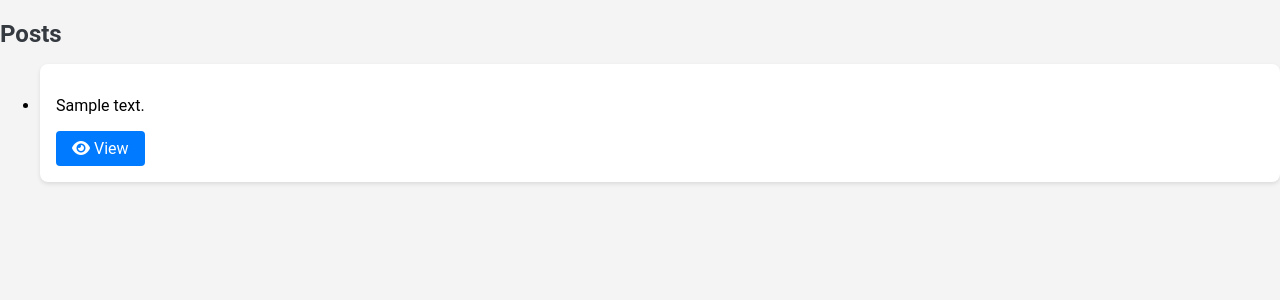
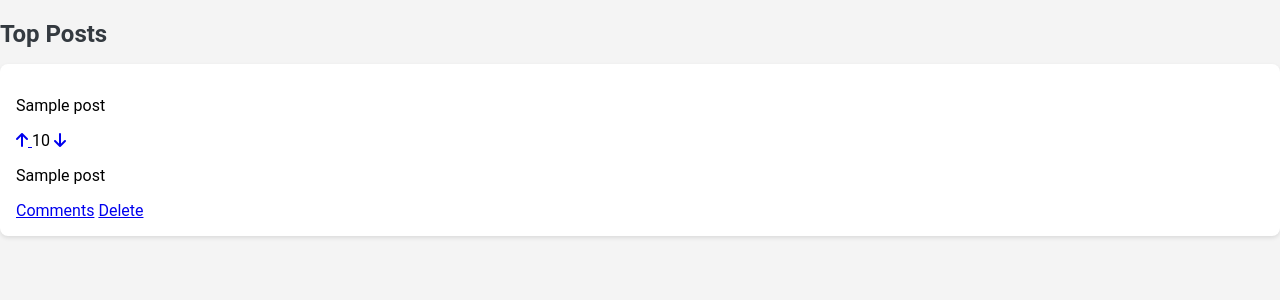
Before and after one commit to DiscuSauce/DiscuSauce, a Flask app: template templates/index.html in a window 1280 px wide. Shown: the part 111-411 px from the top of the page. Run offline with Flask 2, Linux system fonts and the light colour scheme; the visitor is signed in with stand-in values (Sample User, id 1); the template is opened without the code that fills it: most values are stand-ins (such as "Sample title", 1, 10 or a date in 2020).

Commit message:
Update index.html

```diff
--- a/templates/index.html
+++ b/templates/index.html
@@ -1,21 +1,34 @@
-{% extends 'base.html' %}
+{% extends "base.html" %}
 
-{% block title %}Home{% endblock %}
+{% block title %}Top Posts{% endblock %}
 
 {% block content %}
-<section class="posts">
-    <h2>Posts</h2>
-    <ul class="post-list">
+    <h2>Top Posts</h2>
+    <div class="post-list">
         {% for post in posts %}
-        <li class="post">
-            <p>{{ post.content }}</p>
-            <div class="post-actions">
-                <a href="{{ url_for('view_post', post_id=post.id) }}" class="btn btn-primary">
-                    <i class="fas fa-eye"></i> View
-                </a>
+            <div class="post">
+                <div class="post-header">
+                    <p class="author">{{ post[1] }}</p>
+                    <div class="votes">
+                        <a href="{{ url_for('vote', post_id=post[0], vote=1) }}" class="upvote {{ 'active' if user_votes.get(post[0]) == 1 else '' }}">
+                            <i class="fas fa-arrow-up"></i>
+                        </a>
+                        <span class="score">{{ post[3] - post[4] }}</span>
+                        <a href="{{ url_for('vote', post_id=post[0], vote=0) }}" class="downvote {{ 'active' if user_votes.get(post[0]) == 0 else '' }}">
+                            <i class="fas fa-arrow-down"></i>
+                        </a>
+                    </div>
+                </div>
+                <div class="post-content">
+                    <p>{{ post[2] }}</p>
+                </div>
+                <div class="post-footer">
+                    <a href="{{ url_for('view_post', post_id=post[0]) }}">Comments</a>
+                    {% if session['user_id'] == post[1] or session.get('admin') %}
+                        <a href="{{ url_for('delete_post', post_id=post[0]) }}">Delete</a>
+                    {% endif %}
+                </div>
             </div>
-        </li>
         {% endfor %}
-    </ul>
-</section>
+    </div>
 {% endblock %}
```
